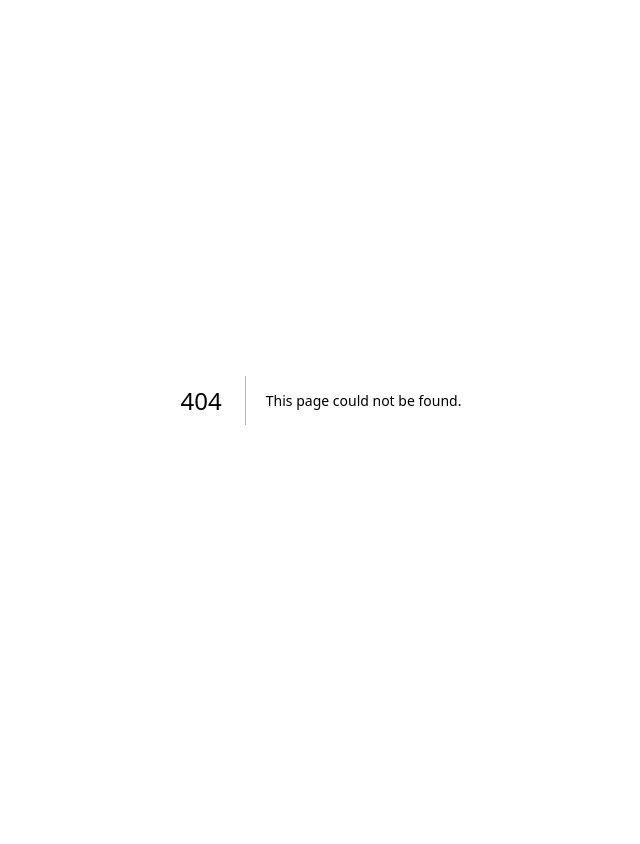
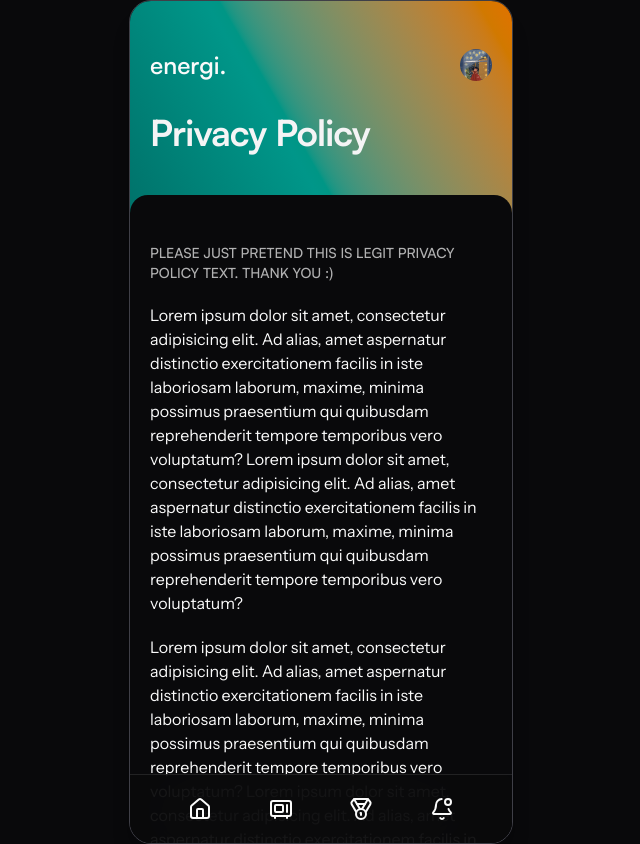
Before and after one commit to Voldemort271/energi, a Next.js app: page /support/privacy-policy in a window 1280 px wide. Before the commit this address had no page. Shown: the whole page, without its empty margins (319-959 px from the left). Before the commit the page ends 800 px from the top, so only its background shows below. Built offline with nearby package versions, Linux system fonts and the light colour scheme.

Commit message:
Added privacy policy and T&C pages

```diff
--- a/app/(gradient-bg)/profile/page.tsx
+++ b/app/(gradient-bg)/profile/page.tsx
@@ -6,7 +6,7 @@ import AccountSelectMenu from '@/components/profile/account-selector';
 import { AvailableProfile, PROFILE_RECORDS } from '@/db/profiles';
 import PreferencesSection from '@/components/profile/preferences-section';
 import AccountSettingsSection from '@/components/profile/acc-settings-section';
-import DeclarationLinks from '@/components/profile/declarations-links';
+import SupportLinks from '@/components/profile/support-links';
 
 const ProfilePage = () => {
 	const [currUser, setCurrUser] = useState<AvailableProfile>('solarisxd');
@@ -34,7 +34,7 @@ const ProfilePage = () => {
 				<div className="flex w-full flex-col gap-2.5">
 					<AccountSettingsSection />
 				</div>
-				<DeclarationLinks />
+				<SupportLinks />
 			</div>
 		</section>
 	);
--- /dev/null
+++ b/app/(gradient-bg)/support/privacy-policy/page.tsx
@@ -0,0 +1,48 @@
+import React from 'react';
+
+const PrivacyPolicyPage = () => {
+	return (
+		<section className="flex h-full flex-col gap-2.5">
+			<div className="font-title px-5 py-8 text-4xl font-bold tracking-tight text-zinc-100">
+				Privacy Policy
+			</div>
+			<div className="bg-background flex flex-col items-center gap-5 rounded-t-2xl p-5 pt-12">
+				<div className="font-title text-foreground/70 text-sm font-medium uppercase">
+					Please just pretend this is legit privacy policy text. thank you :)
+				</div>
+				<div className="w-full text-base">
+					Lorem ipsum dolor sit amet, consectetur adipisicing elit. Ad alias,
+					amet aspernatur distinctio exercitationem facilis in iste laboriosam
+					laborum, maxime, minima possimus praesentium qui quibusdam
+					reprehenderit tempore temporibus vero voluptatum? Lorem ipsum dolor
+					sit amet, consectetur adipisicing elit. Ad alias, amet aspernatur
+					distinctio exercitationem facilis in iste laboriosam laborum, maxime,
+					minima possimus praesentium qui quibusdam reprehenderit tempore
+					temporibus vero voluptatum?
+				</div>
+				<div className="w-full text-base">
+					Lorem ipsum dolor sit amet, consectetur adipisicing elit. Ad alias,
+					amet aspernatur distinctio exercitationem facilis in iste laboriosam
+					laborum, maxime, minima possimus praesentium qui quibusdam
+					reprehenderit tempore temporibus vero voluptatum? Lorem ipsum dolor
+					sit amet, consectetur adipisicing elit. Ad alias, amet aspernatur
+					distinctio exercitationem facilis in iste laboriosam laborum, maxime,
+					minima possimus praesentium qui quibusdam reprehenderit tempore
+					temporibus vero voluptatum?
+				</div>
+				<div className="w-full text-base">
+					Lorem ipsum dolor sit amet, consectetur adipisicing elit. Ad alias,
+					amet aspernatur distinctio exercitationem facilis in iste laboriosam
+					laborum, maxime, minima possimus praesentium qui quibusdam
+					reprehenderit tempore temporibus vero voluptatum? If you see this,
+					reply to our forum post with a Yoohoo lol. Ad alias, amet aspernatur
+					distinctio exercitationem facilis in iste laboriosam laborum, maxime,
+					minima possimus praesentium qui quibusdam reprehenderit tempore
+					temporibus vero voluptatum?
+				</div>
+			</div>
+		</section>
+	);
+};
+
+export default PrivacyPolicyPage;
--- /dev/null
+++ b/app/(gradient-bg)/support/terms-and-conditions/page.tsx
@@ -0,0 +1,48 @@
+import React from 'react';
+
+const TermsAdnConditionsPage = () => {
+	return (
+		<section className="flex h-full flex-col gap-2.5">
+			<div className="font-title px-5 py-8 text-4xl font-bold tracking-tight text-zinc-100">
+				Terms and Conditions
+			</div>
+			<div className="bg-background flex flex-col items-center gap-5 rounded-t-2xl p-5 pt-12">
+				<div className="font-title text-foreground/70 text-sm font-medium uppercase">
+					Please just pretend this is legit T&C text. thank you :)
+				</div>
+				<div className="w-full text-base">
+					Lorem ipsum dolor sit amet, consectetur adipisicing elit. Ad alias,
+					amet aspernatur distinctio exercitationem facilis in iste laboriosam
+					laborum, maxime, minima possimus praesentium qui quibusdam
+					reprehenderit tempore temporibus vero voluptatum? Lorem ipsum dolor
+					sit amet, consectetur adipisicing elit. Ad alias, amet aspernatur
+					distinctio exercitationem facilis in iste laboriosam laborum, maxime,
+					minima possimus praesentium qui quibusdam reprehenderit tempore
+					temporibus vero voluptatum?
+				</div>
+				<div className="w-full text-base">
+					Lorem ipsum dolor sit amet, consectetur adipisicing elit. Ad alias,
+					amet aspernatur distinctio exercitationem facilis in iste laboriosam
+					laborum, maxime, minima possimus praesentium qui quibusdam
+					reprehenderit tempore temporibus vero voluptatum? Lorem ipsum dolor
+					sit amet, consectetur adipisicing elit. Ad alias, amet aspernatur
+					distinctio exercitationem facilis in iste laboriosam laborum, maxime,
+					minima possimus praesentium qui quibusdam reprehenderit tempore
+					temporibus vero voluptatum?
+				</div>
+				<div className="w-full text-base">
+					Lorem ipsum dolor sit amet, consectetur adipisicing elit. Ad alias,
+					amet aspernatur distinctio exercitationem facilis in iste laboriosam
+					laborum, maxime, minima possimus praesentium qui quibusdam
+					reprehenderit tempore temporibus vero voluptatum? If you see this,
+					reply to our forum post with a yayyy lol. Ad alias, amet aspernatur
+					distinctio exercitationem facilis in iste laboriosam laborum, maxime,
+					minima possimus praesentium qui quibusdam reprehenderit tempore
+					temporibus vero voluptatum?
+				</div>
+			</div>
+		</section>
+	);
+};
+
+export default TermsAdnConditionsPage;
--- a/components/profile/declarations-links.tsx
+++ b/components/profile/support-links.tsx
@@ -1,7 +1,7 @@
 import React from 'react';
 import Link from 'next/link';
 
-const DeclarationLinks = () => {
+const SupportLinks = () => {
 	return (
 		<div className="font-title text-foreground/70 flex w-full flex-col items-center justify-center text-sm font-medium">
 			<Link
@@ -26,4 +26,4 @@ const DeclarationLinks = () => {
 	);
 };
 
-export default DeclarationLinks;
+export default SupportLinks;
```
